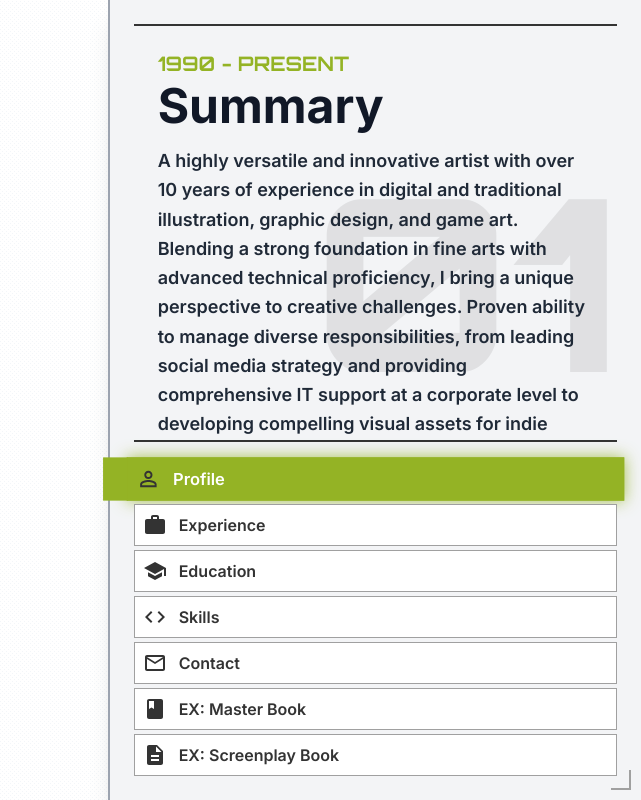
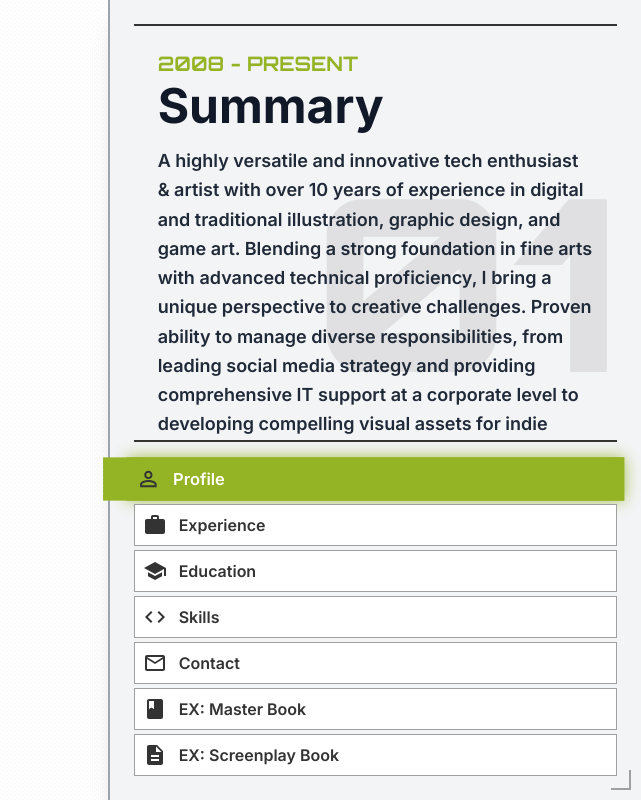
Before and after one commit to ahakagei/cv, a plain HTML site: page index.html in a window 1280 px wide. Shown: the full height of the page, 639-1280 px from the left. Drawn offline with nearby package versions, Linux system fonts and the light colour scheme.

Commit message:
Update index.html

```diff
--- a/index.html
+++ b/index.html
@@ -255,7 +255,7 @@
         document.addEventListener('DOMContentLoaded', function() {
             // --- DATA ---
             const cvData = [
-                { id: 'profile', buttonText: 'Profile', title: '1990 - PRESENT', subtitle: 'Summary', content: `A highly versatile and innovative artist with over 10 years of experience in digital and traditional illustration, graphic design, and game art. Blending a strong foundation in fine arts with advanced technical proficiency, I bring a unique perspective to creative challenges. Proven ability to manage diverse responsibilities, from leading social media strategy and providing comprehensive IT support at a corporate level to developing compelling visual assets for indie games and freelance clients. Eager to apply my passion for art, technology, and effective communication to a dynamic and forward-thinking organization.`, number: '01', icon: `<svg class="icon" viewBox="0 0 24 24"><path d="M12 5.9c1.16 0 2.1.94 2.1 2.1s-.94 2.1-2.1 2.1S9.9 9.16 9.9 8s.94-2.1 2.1-2.1m0 9c2.97 0 6.1 1.46 6.1 2.1v1.1H5.9V17c0-.64 3.13-2.1 6.1-2.1M12 4C9.79 4 8 5.79 8 8s1.79 4 4 4 4-1.79 4-4-1.79-4-4-4zm0 9c-2.67 0-8 1.34-8 4v3h16v-3c0-2.66-5.33-4-8-4z"/></svg>` },
+                { id: 'profile', buttonText: 'Profile', title: '2008 - PRESENT', subtitle: 'Summary', content: `A highly versatile and innovative tech enthusiast & artist with over 10 years of experience in digital and traditional illustration, graphic design, and game art. Blending a strong foundation in fine arts with advanced technical proficiency, I bring a unique perspective to creative challenges. Proven ability to manage diverse responsibilities, from leading social media strategy and providing comprehensive IT support at a corporate level to developing compelling visual assets for indie games and freelance clients. Eager to apply my passion for art, technology, and effective communication to a dynamic and forward-thinking organization.`, number: '01', icon: `<svg class="icon" viewBox="0 0 24 24"><path d="M12 5.9c1.16 0 2.1.94 2.1 2.1s-.94 2.1-2.1 2.1S9.9 9.16 9.9 8s.94-2.1 2.1-2.1m0 9c2.97 0 6.1 1.46 6.1 2.1v1.1H5.9V17c0-.64 3.13-2.1 6.1-2.1M12 4C9.79 4 8 5.79 8 8s1.79 4 4 4 4-1.79 4-4-1.79-4-4-4zm0 9c-2.67 0-8 1.34-8 4v3h16v-3c0-2.66-5.33-4-8-4z"/></svg>` },
                 { id: 'experience', buttonText: 'Experience', title: '2022 - Present', subtitle: 'IT & Social Media Manager', content: `[World Center Advocates & Legal Consultants] | [Dubai, U.A.E] <br>  •	Managed and executed the firm's complete digital presence across all social media platforms, leading to increased engagement and brand visibility.<br> •	Oversaw all aspects of the company's IT infrastructure, including hardware and software installation, network security, and troubleshooting for all staff.<br> •	Designed and implemented a streamlined digital workflow, significantly improving inter-departmental efficiency and document management.<br> •	Developed a custom in-house software program to automate key administrative tasks, reducing manual workload by [mention a percentage or hours saved if possible].<br> •	Handled all security protocols, ensuring the integrity and confidentiality of sensitive client and company data.`, number: '02', icon: `<svg class="icon" viewBox="0 0 24 24"><path d="M20 6h-4V4c0-1.11-.89-2-2-2h-4c-1.11 0-2 .89-2 2v2H4c-1.11 0-1.99.89-1.99 2L2 19c0 1.11.89 2 2 2h16c1.11 0 2-.89 2-2V8c0-1.11-.89-2-2-2zm-6 0h-4V4h4v2z"/></svg>` },
                 { id: 'education', buttonText: 'Education', title: '2013 - 2015', subtitle: 'Education & Training Regimen', content: `United Arab Emirates University (UAEU) | Al Ain, UAE, Bachelor of Arts in Mass Communication, Minor in Arabic, Graduated with a GPA of 3.18, Coursework focused on visual communication, media strategy, and digital content creation.`, number: '03', icon: `<svg class="icon" viewBox="0 0 24 24"><path d="M5 13.18v4L12 21l7-3.82v-4L12 17l-7-3.82zM12 3L1 9l11 6 9-4.91V17h2V9L12 3z"/></svg>` },
                 { id: 'skills', buttonText: 'Skills', title: 'CORE DIRECTIVES', subtitle: 'Specialized Skillset', content: `<strong> Art & Illustration:</strong> Digital Painting, Character Design, Concept Art, Storyboarding, Logo Design, 2D Animation. <br><br><strong> Software Proficiency:</strong> Adobe Suite (Photoshop, Illustrator, InDesign, Premiere Pro), Krita, Clip Studio Paint, Spine, Microsoft Office Suite <br> <br><strong> Technical Skills:</strong> IT Support & Troubleshooting, Hardware/Software Installation, Network Security, Workflow Optimization, Generative AI (Stable Diffusion, LLMs)`, number: '04', icon: `<svg class="icon" viewBox="0 0 24 24"><path d="M9.4 16.6L4.8 12l4.6-4.6L8 6l-6 6 6 6 1.4-1.4zm5.2 0l4.6-4.6-4.6-4.6L16 6l6 6-6 6-1.4-1.4z"/></svg>` },
```
